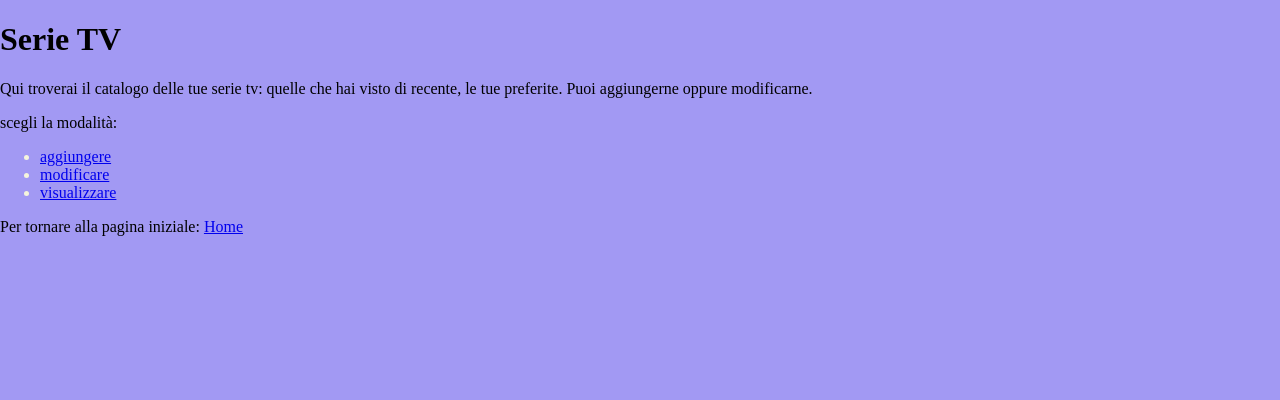
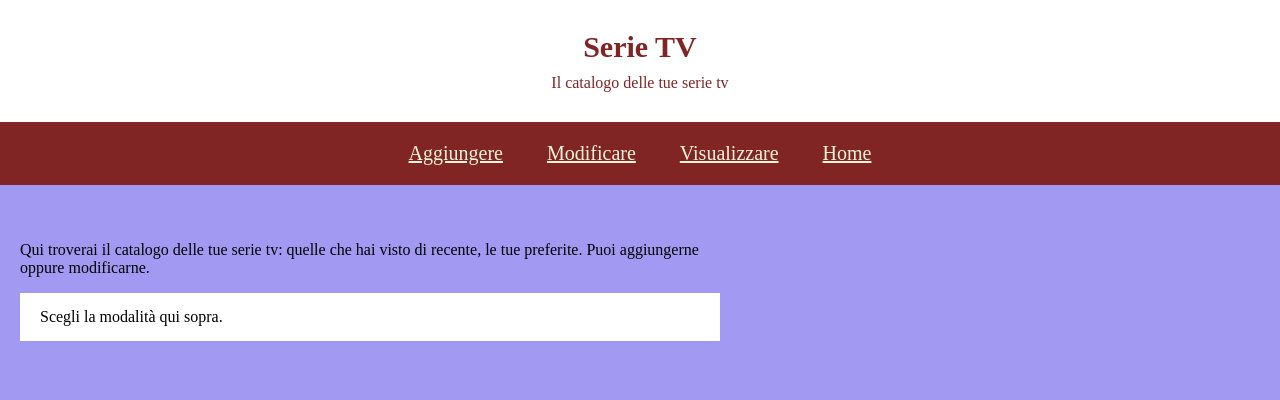
Before and after one commit to cinzia-poli/mio-portafoglio, a plain HTML site: page sezioneSerie.html in a window 1280 px wide. Drawn offline with Linux system fonts and the light colour scheme.

Commit message:
Refactor sezioneSerie.html for better semantics
Updated HTML structure with semantic elements and improved accessibility.

```diff
--- a/sezioneSerie.html
+++ b/sezioneSerie.html
@@ -1,26 +1,30 @@
 <!DOCTYPE html>
-<html>
+<html lang="it">
     <head>
-        <meta charset="utf-8">
+        <meta charset="UTF-8">
+        <meta name="viewport" content="width=device-width, initial-scale=1">
         <title>SezioneSerie</title>
         <link rel="stylesheet" href="estetica.css">
     </head>
     <body>
+
+    <header class="intestazione">
         <h1>Serie TV</h1>
+        <p>Il catalogo delle tue serie tv</p>
+    </header>
+
+    <nav class="menu">
+        <a href="sezioneAggiungereSerie.html">Aggiungere</a>
+        <a href="sezioneModificaSerie.html">Modificare</a>
+        <a href="sezioneVisualizzaSerie.html">Visualizzare</a>
+        <a href="index.html">Home</a>
+    </nav>
+
+    <main>
         <p>Qui troverai il catalogo delle tue serie tv: quelle che hai visto di recente,
             le tue preferite. Puoi aggiungerne oppure modificarne.</p>
-        <p>scegli la modalità:</p>
-        <ul>
-            <li>
-                <a href="sezioneAggiungereSerie.html">aggiungere</a>
-            </li>
-            <li>
-                <a href="sezioneModificaSerie.html">modificare</a>
-            </li>
-            <li>
-                <a href="sezioneVisualizzaSerie.html">visualizzare</a>
-            </li>
-        </ul>
-        <p>Per tornare alla pagina iniziale: <a href="index.html">Home</a></p>
+        <p class="evidenza"> Scegli la modalità qui sopra.</p>
+    </main>
+
     </body>
 </html>
```
